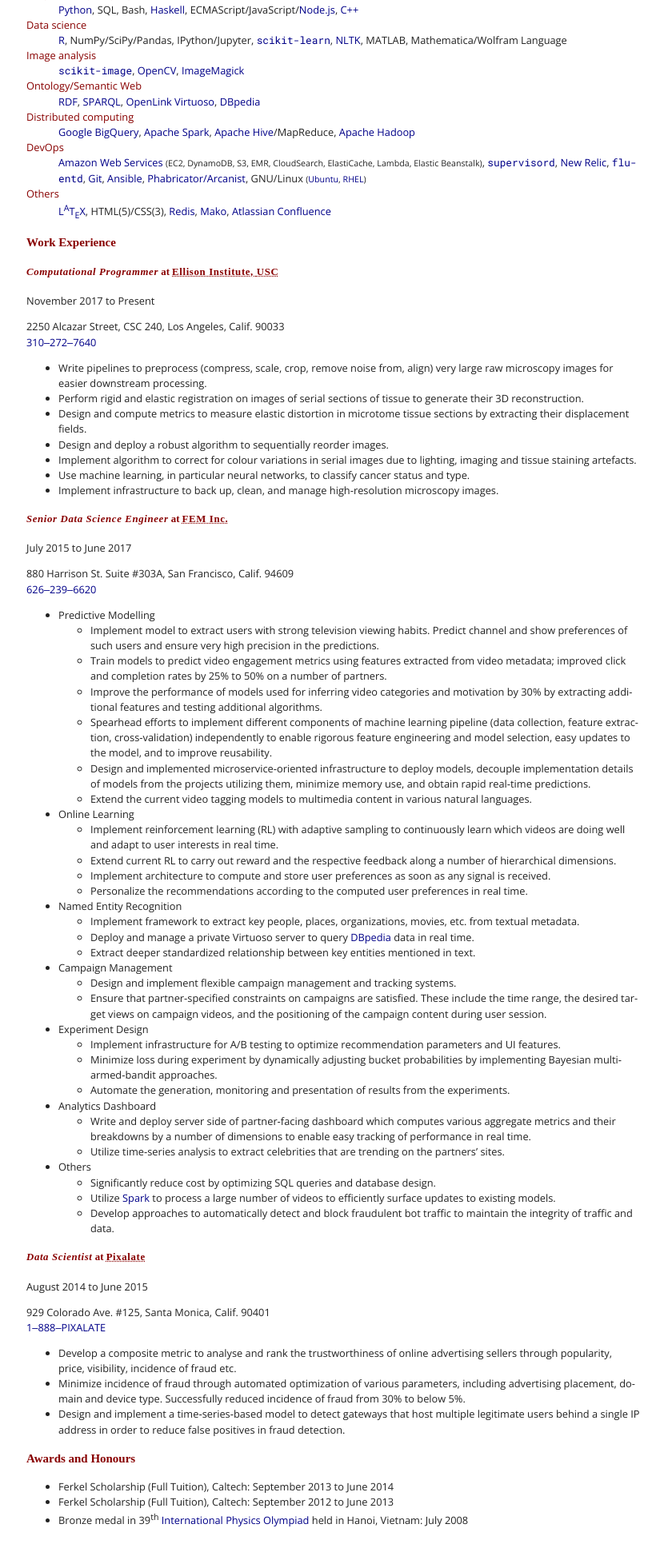
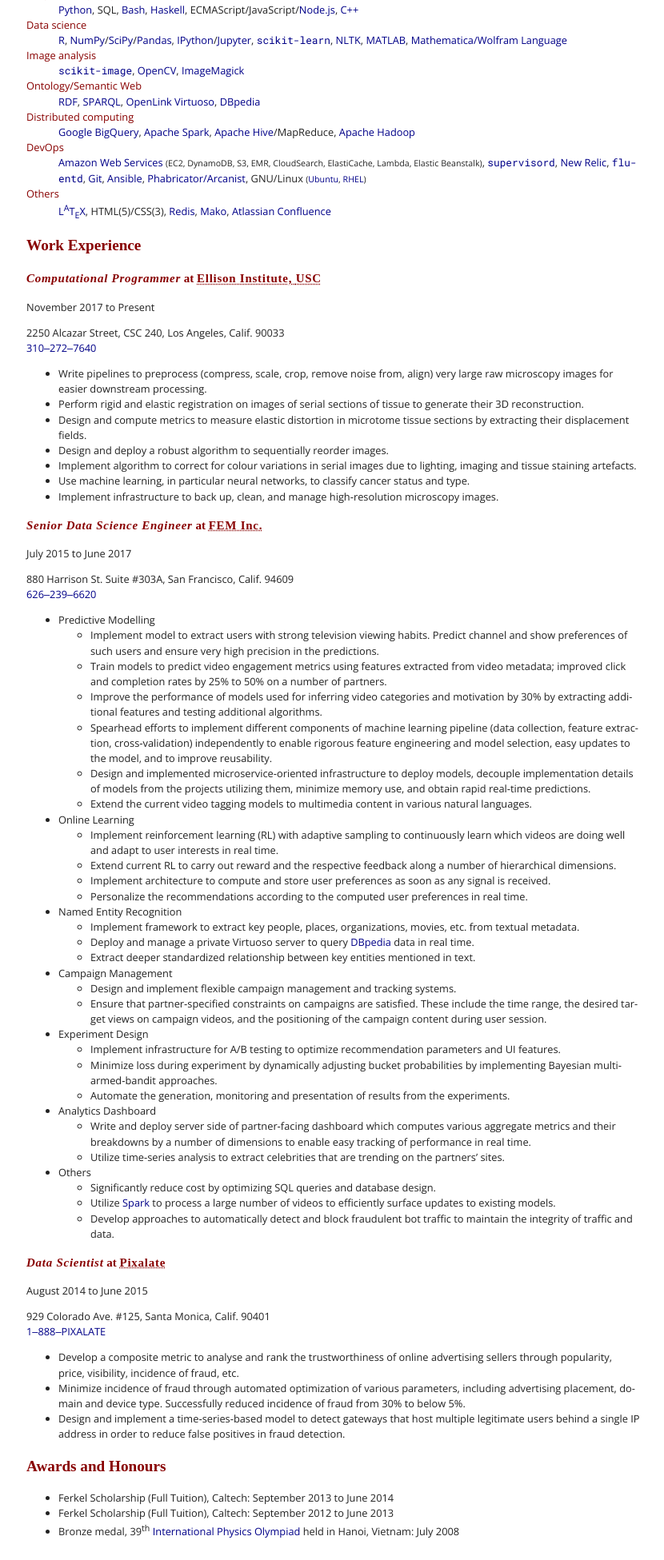
Before and after one commit to madiha28/madiha.github.io, a plain HTML site: page index.html in a window 1280 px wide. Shown: the part 446-2397 px from the top of the page at 80% size, without its empty margins (223-1053 px from the left). Drawn offline with nearby package versions, Linux system fonts and the light colour scheme; a web font is replaced by a local one.

Commit message:
fix heading size; add links

```diff
--- a/index.html
+++ b/index.html
@@ -54,9 +54,9 @@
 <h2>Technical Skills</h2>
 <dl>
 <dt>Programming languages
-<dd><a rel="external nofollow noopener noreferrer" href="https://www.python.org">Python</a>, <abbr title="Structured Query Language">SQL</abbr>, Bash, <a rel="external nofollow noopener noreferrer" href="https://www.haskell.org">Haskell</a>, ECMAScript/JavaScript/<a rel="external nofollow noopener noreferrer" href="https://nodejs.org">Node.js</a>, <a rel="external nofollow noopener noreferrer" href="https://isocpp.org">C++</a>
+<dd><a rel="external nofollow noopener noreferrer" href="https://www.python.org">Python</a>, <abbr title="Structured Query Language">SQL</abbr>, <a rel="external nofollow noopener noreferrer" href="https://www.gnu.org/software/bash/">Bash</a>, <a rel="external nofollow noopener noreferrer" href="https://www.haskell.org">Haskell</a>, ECMAScript/JavaScript/<a rel="external nofollow noopener noreferrer" href="https://nodejs.org">Node.js</a>, <a rel="external nofollow noopener noreferrer" href="https://isocpp.org">C++</a>
 <dt>Data science
-<dd><a rel="external nofollow noopener noreferrer" href="https://www.r-project.org">R</a>, NumPy/SciPy/Pandas, IPython/Jupyter, <a rel="external nofollow noopener noreferrer" href="http://scikit-learn.org"><code>scikit-learn</code></a>, <a rel="external nofollow noopener noreferrer" href="http://www.nltk.org">NLTK</a>, MATLAB, Mathematica/Wolfram Language
+<dd><a rel="external nofollow noopener noreferrer" href="https://www.r-project.org">R</a>, <a rel="external nofollow noopener noreferrer" href="https://www.numpy.org">NumPy</a>/<a rel="external nofollow noopener noreferrer" href="https://www.scipy.org">SciPy</a>/<a rel="external nofollow noopener noreferrer" href="https://pandas.pydata.org">Pandas</a>, <a rel="external nofollow noopener noreferrer" href="https://ipython.org">IPython</a>/<a rel="external nofollow noopener noreferrer" href="https://jupyter.org">Jupyter</a>, <a rel="external nofollow noopener noreferrer" href="http://scikit-learn.org"><code>scikit-learn</code></a>, <a rel="external nofollow noopener noreferrer" href="http://www.nltk.org">NLTK</a>, <a rel="external nofollow noopener noreferrer" href="https://mathworks.com/matlab">MATLAB</a>, <a rel="external nofollow noopener noreferrer" href="https://www.wolfram.com/language/">Mathematica/Wolfram Language</a>
 <dt>Image analysis
 <dd><a rel="external nofollow noopener noreferrer" href="http://scikit-image.org"><code>scikit-image</code></a>, <a rel="external nofollow noopener noreferrer" href="https://opencv.org">OpenCV</a>, <a rel="external nofollow noopener noreferrer" href="https://www.imagemagick.org">ImageMagick</a>
 <dt>Ontology/Semantic Web
@@ -71,13 +71,13 @@
 </section>
 
 <section>
-<h3>Work Experience</h3>
+<h2>Work Experience</h2>
 <section>
-<h4><em>Computational Programmer</em> at <a rel="external nofollow noopener noreferrer" href="https://ellison.usc.edu">Ellison Institute, <abbr title="University of Southern California">USC</abbr></a></h4>
+<h3><em>Computational Programmer</em> at <a rel="external nofollow noopener noreferrer" href="https://ellison.usc.edu">Ellison Institute, <abbr title="University of Southern California">USC</abbr></a></h3>
 <p><time datetime="2017-11">November 2017</time> to Present
 <address>
 2250 Alcazar Street, CSC 240, Los Angeles, <abbr title="California">Calif.</abbr> 90033<br>
-<a rel="external nofollow noopener noreferrer" href="tel:+1-310-272-7640">310‒272‒7640</a>
+<a href="tel:+1-310-272-7640">310‒272‒7640</a>
 </address>
 <ul>
 <li>Write pipelines to preprocess (compress, scale, crop, remove noise from, align) very large raw microscopy images for easier downstream processing.
@@ -91,11 +91,11 @@
 </section>
 
 <section>
-<h4><em>Senior Data Science Engineer</em> at <a rel="external nofollow noopener noreferrer" href="https://www.fem-inc.com">FEM Inc.</a></h4>
+<h3><em>Senior Data Science Engineer</em> at <a rel="external nofollow noopener noreferrer" href="https://www.fem-inc.com">FEM Inc.</a></h3>
 <p><time datetime=2015-07>July 2015</time> to <time datetime=2017-06>June 2017</time>
 <address>
 880 Harrison St. Suite #303A, San Francisco, <abbr title="California">Calif.</abbr> 94609<br>
-<a rel="external nofollow noopener noreferrer" href="tel:+1-626-239-6620">626‒239‒6620</a>
+<a href="tel:+1-626-239-6620">626‒239‒6620</a>
 </address>
 <ul>
 <li>Predictive Modelling
@@ -146,7 +146,7 @@
 </section>
 
 <section>
-<h4><em>Data Scientist</em> at <a rel="external nofollow noopener noreferrer" href="http://www.pixalate.com">Pixalate</a></h4>
+<h3><em>Data Scientist</em> at <a rel="external nofollow noopener noreferrer" href="http://www.pixalate.com">Pixalate</a></h3>
 <p><time datetime="2014-08">August 2014</time> to <time datetime="2015-06">June 2015</time>
 
 <address>
@@ -155,7 +155,7 @@
 </address>
 
 <ul>
-<li>Develop a composite metric to analyse and rank the trustworthiness of online advertising sellers through popularity, price, visibility, incidence of fraud <abbr title="et cetera.">etc.</abbr>
+<li>Develop a composite metric to analyse and rank the trustworthiness of online advertising sellers through popularity, price, visibility, incidence of fraud, <abbr title="et cetera.">etc.</abbr>
 <li>Minimize incidence of fraud through automated optimization of various parameters, including advertising placement, domain and device type. Successfully reduced incidence of fraud from <math><mn>30</mn><mo>%</mo></math> to below <math><mn>5</mn><mo>%</mo></math>.
 <li>Design and implement a time‐series‐based model to detect gateways that host multiple legitimate users behind a single <abbr title="Internet Protocol">IP</abbr> address in order to reduce false positives in fraud detection.
 </ul>
@@ -163,10 +163,10 @@
 </section>
 
 <section>
-<h3>Awards and Honours</h3>
+<h2>Awards and Honours</h2>
 <ul>
 <li>Ferkel Scholarship (Full Tuition), Caltech: <time datetime="2013-09">September 2013</time> to <time datetime="2014-06">June 2014</time>
 <li>Ferkel Scholarship (Full Tuition), Caltech: <time datetime="2012-09">September 2012</time> to <time datetime="2013-06">June 2013</time>
-<li>Bronze medal in 39<sup>th</sup> <a rel="external nofollow noopener noreferrer" href="http://ipho.org">International Physics Olympiad</a> held in Hanoi, Vietnam: <time datetime="2008-07">July 2008</time>
+<li>Bronze medal, 39<sup>th</sup> <a rel="external nofollow noopener noreferrer" href="http://ipho.org">International Physics Olympiad</a> held in Hanoi, Vietnam: <time datetime="2008-07">July 2008</time>
 </ul>
 </section>
```
